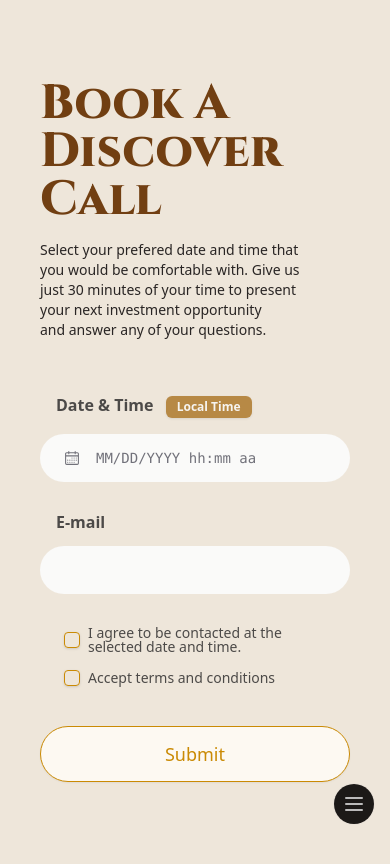
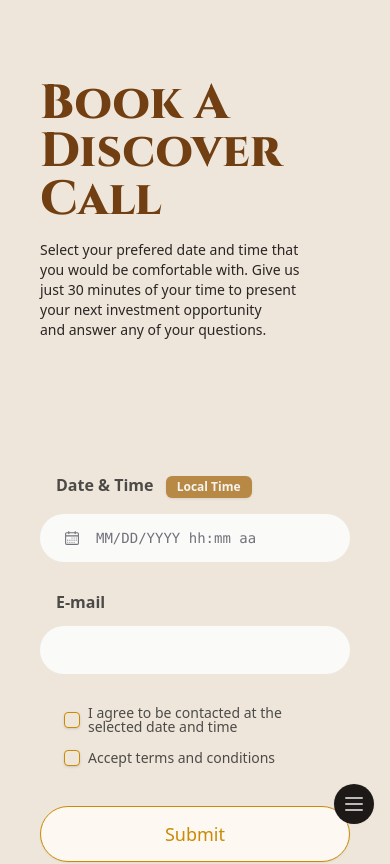
Before and after one commit to goldenretreatlombokvilla/gr_villa_280508, a Next.js app: page /book in a window 390 px wide. Shown: the top 864 px of the page. Built offline with nearby package versions, Linux system fonts and the light colour scheme.

Commit message:
fix form align

```diff
--- a/app/(site)/book/page.tsx
+++ b/app/(site)/book/page.tsx
@@ -28,7 +28,7 @@ export default function Bookacall() {
           <Youtube className="min-w-12 min-h-12 stroke-1 text-yellow-900/50 hover:text-yellow-900" />
         </div>
       </div>
-      <Card className="flex flex-col w-full lg:col-start-2 bg-transparent border-none shadow-none p-0">
+      <Card className="flex flex-col w-full lg:col-start-2 bg-transparent border-none shadow-none p-0 mt-20 lg:mt-0">
         <CardContent className="p-0">
           <form className="flex flex-col gap-4 font-sans py-6 px-0">
             <Label htmlFor="date-time">
@@ -50,7 +50,7 @@ export default function Bookacall() {
                 htmlFor="contact"
                 className="text-sm font-normal leading-none opacity-70"
               >
-                I agree to be contacted at the selected date and time.
+                I agree to be contacted at the selected date and time
               </label>
             </div>
             <div className="flex items-center space-x-2 px-6 ">
```
